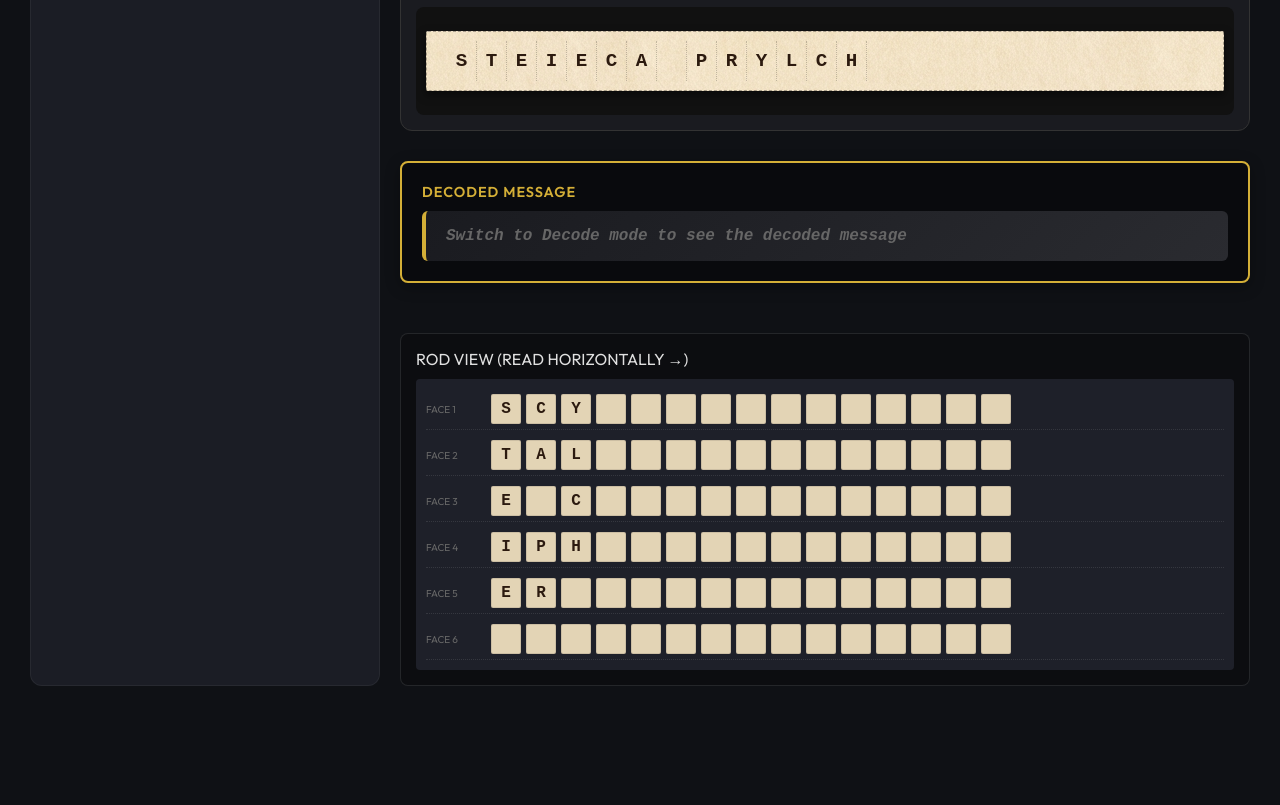
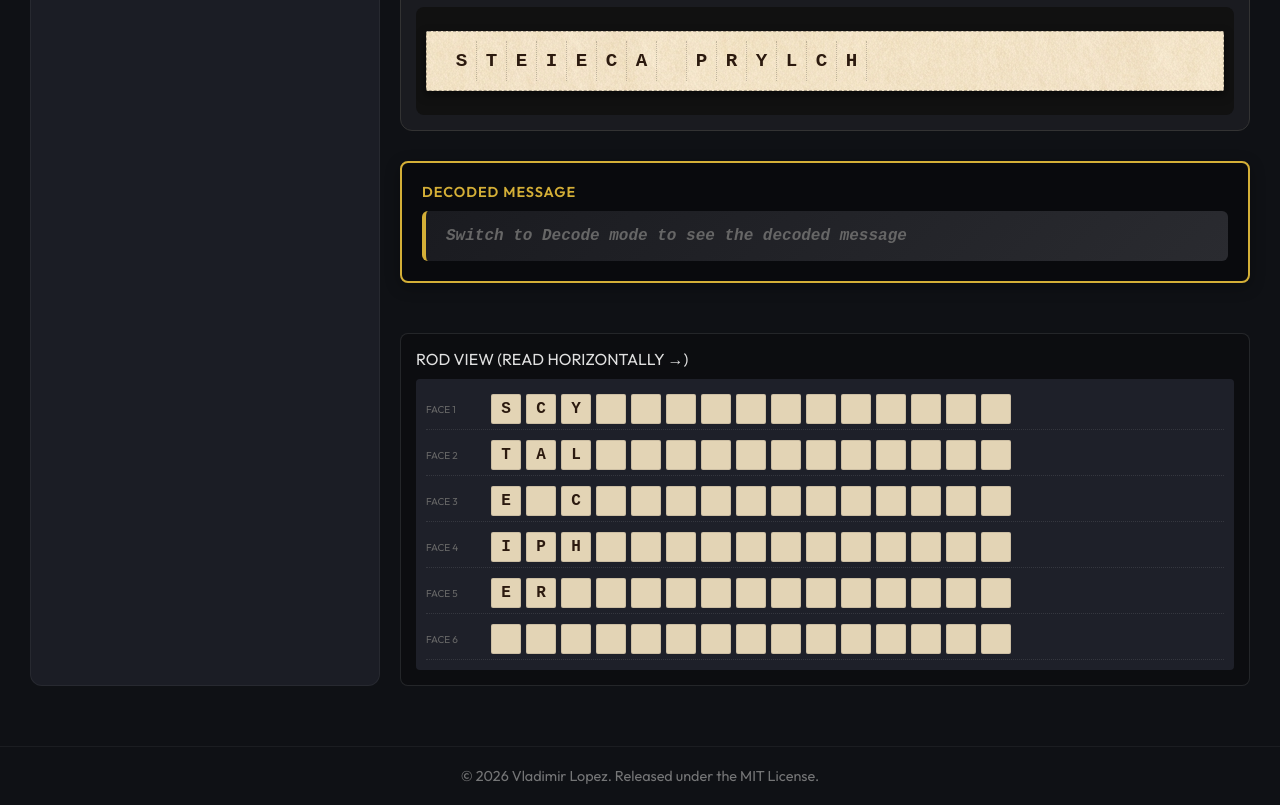
Before and after one commit to vladimirlopez/scytale-simulation, a website built with Vite: page index.html in a window 1280 px wide. Shown: the part 570-1375 px from the top of the page. Before the commit the page ends 1276 px from the top, so only its background shows below. Built offline with nearby package versions, Linux system fonts and the light colour scheme.

Commit message:
Add MIT License and footer with copyright for Vladimir Lopez

```diff
--- a/index.html
+++ b/index.html
@@ -164,6 +164,10 @@
     </div>
 
   </div>
+  <footer>
+    <p>&copy; 2026 Vladimir Lopez. Released under the MIT License.</p>
+  </footer>
+
   <script type="module" src="/main.js"></script>
 </body>
 
--- a/style.css
+++ b/style.css
@@ -694,3 +694,22 @@ h2 {
     border: 1px solid var(--accent-gold) !important;
     color: var(--accent-gold);
 }
+
+/* Footer Styles */
+footer {
+    margin-top: 40px;
+    padding: 20px;
+    text-align: center;
+    border-top: 1px solid rgba(255, 255, 255, 0.05);
+    color: var(--text-dim);
+    font-size: 0.9rem;
+}
+
+footer p {
+    opacity: 0.7;
+    transition: opacity 0.3s ease;
+}
+
+footer p:hover {
+    opacity: 1;
+}
```
Also changed, not shown: 1 other file.
